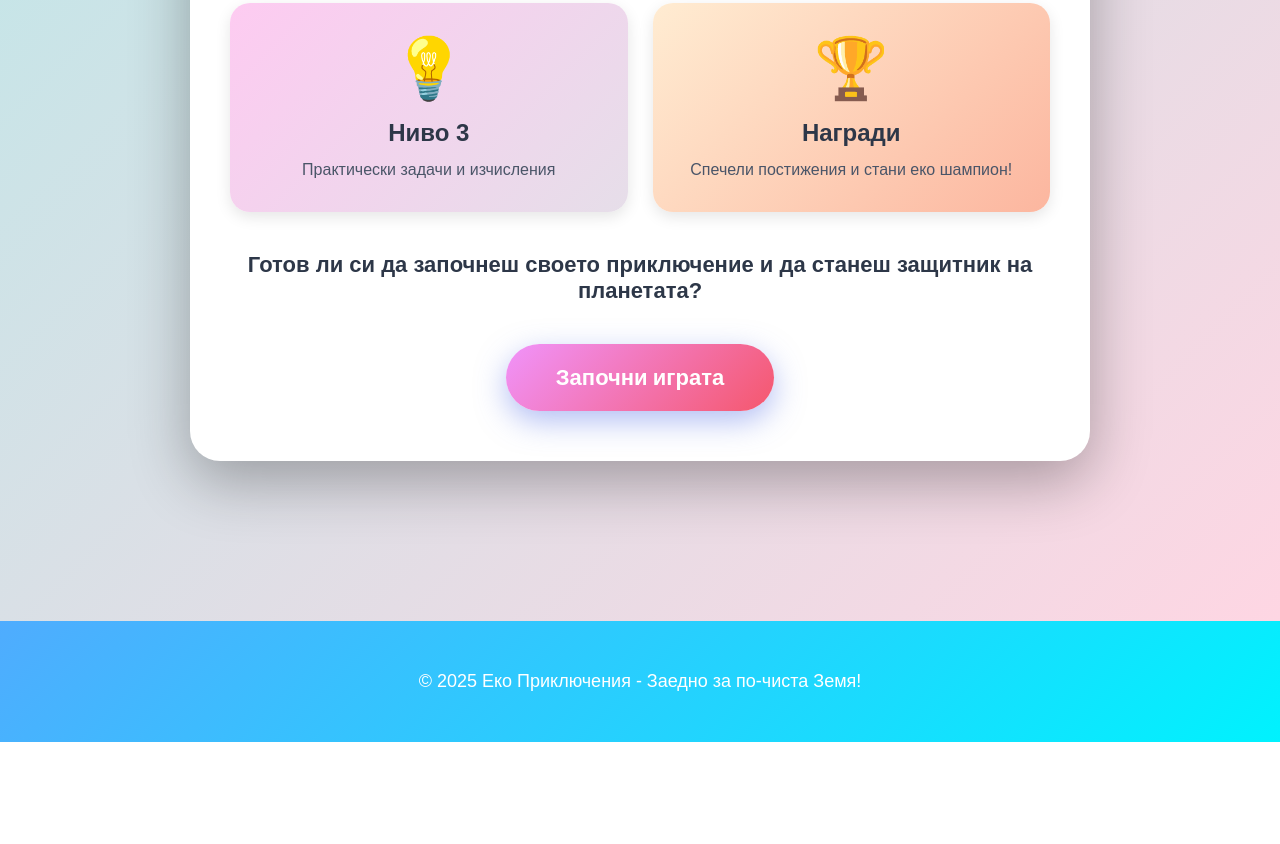
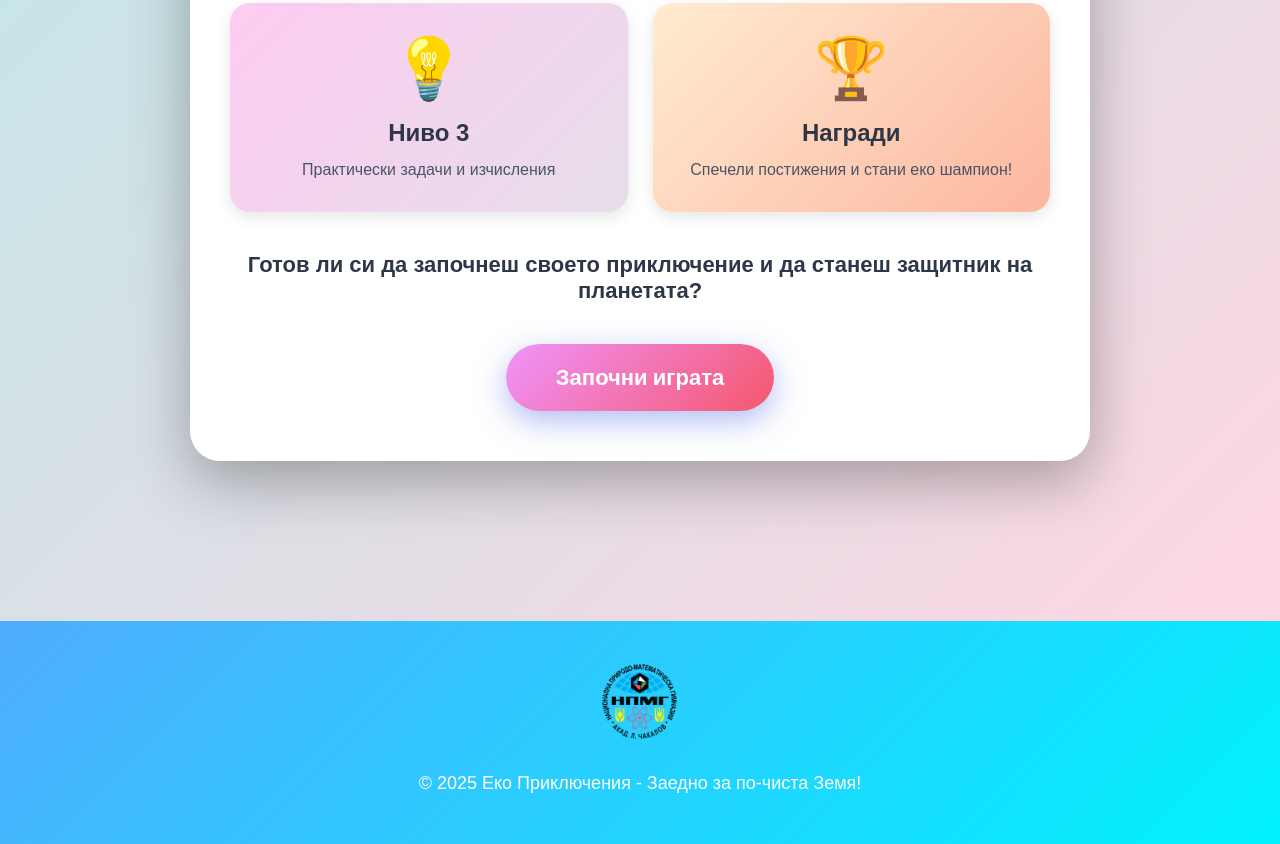
Before and after one commit to Ekaterina-Dimitrova/carbon-kids-site, a website: page src/quiz.html in a window 1280 px wide. Shown: the part 1172-2016 px from the top of the page. Before the commit the page ends 1914 px from the top, so only its background shows below. Drawn offline with Linux system fonts and the light colour scheme.

Commit message:
Add logo image to footer in quiz.html

```diff
--- a/src/quiz.html
+++ b/src/quiz.html
@@ -115,6 +115,7 @@
     <!-- Footer -->
     <footer class="main-footer">
         <div class="footer-content">
+            <img src="../img/npmg-logo-768x790.png" alt="НПМГ Logo" class="footer-logo">
 
             <p data-bg="© 2025 Еко Приключения - Заедно за по-чиста Земя!" data-en="© 2025 Eco Adventures - Together for a Cleaner Earth!">
                 © 2025 Еко Приключения - Заедно за по-чиста Земя!
```
